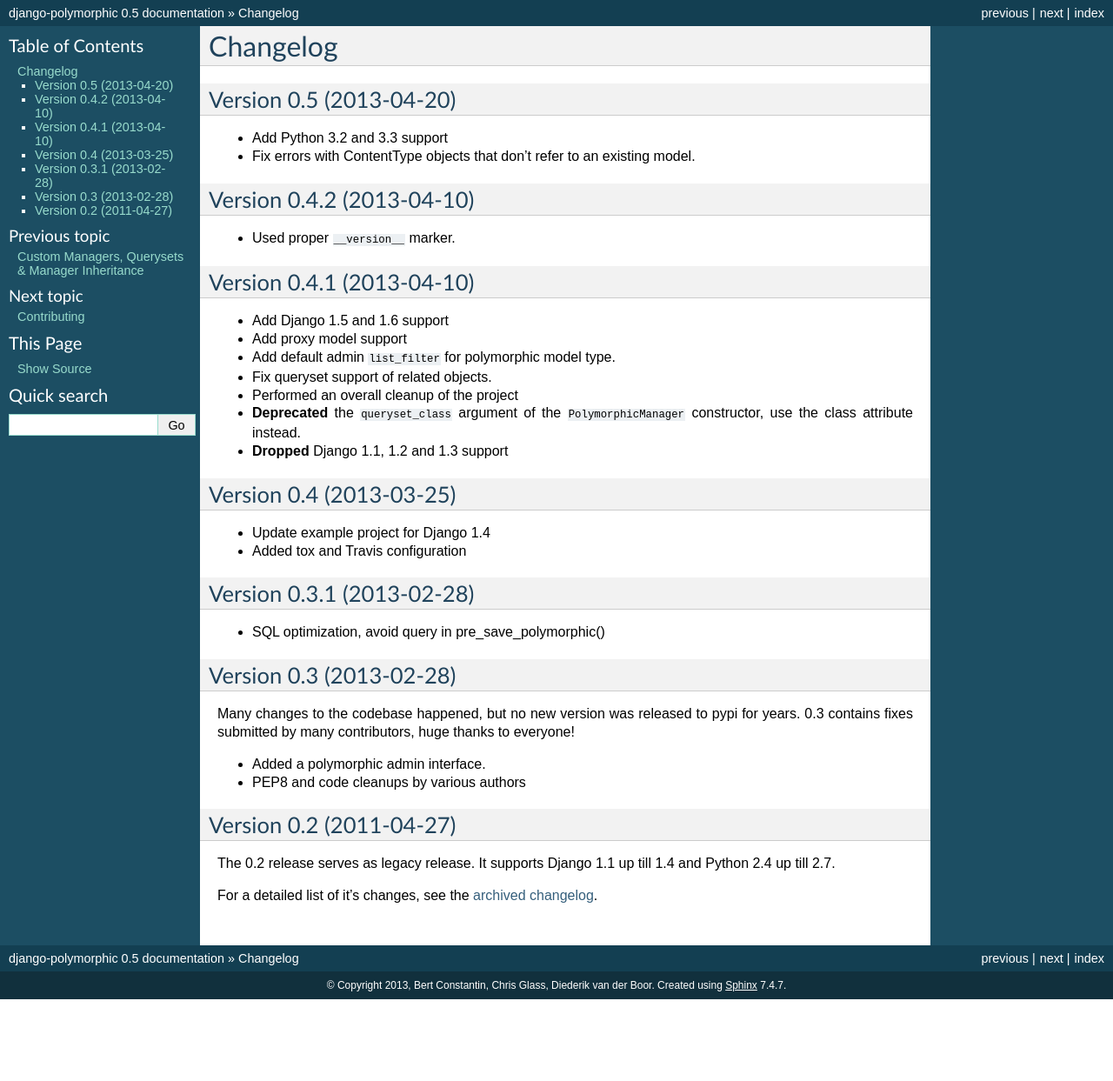
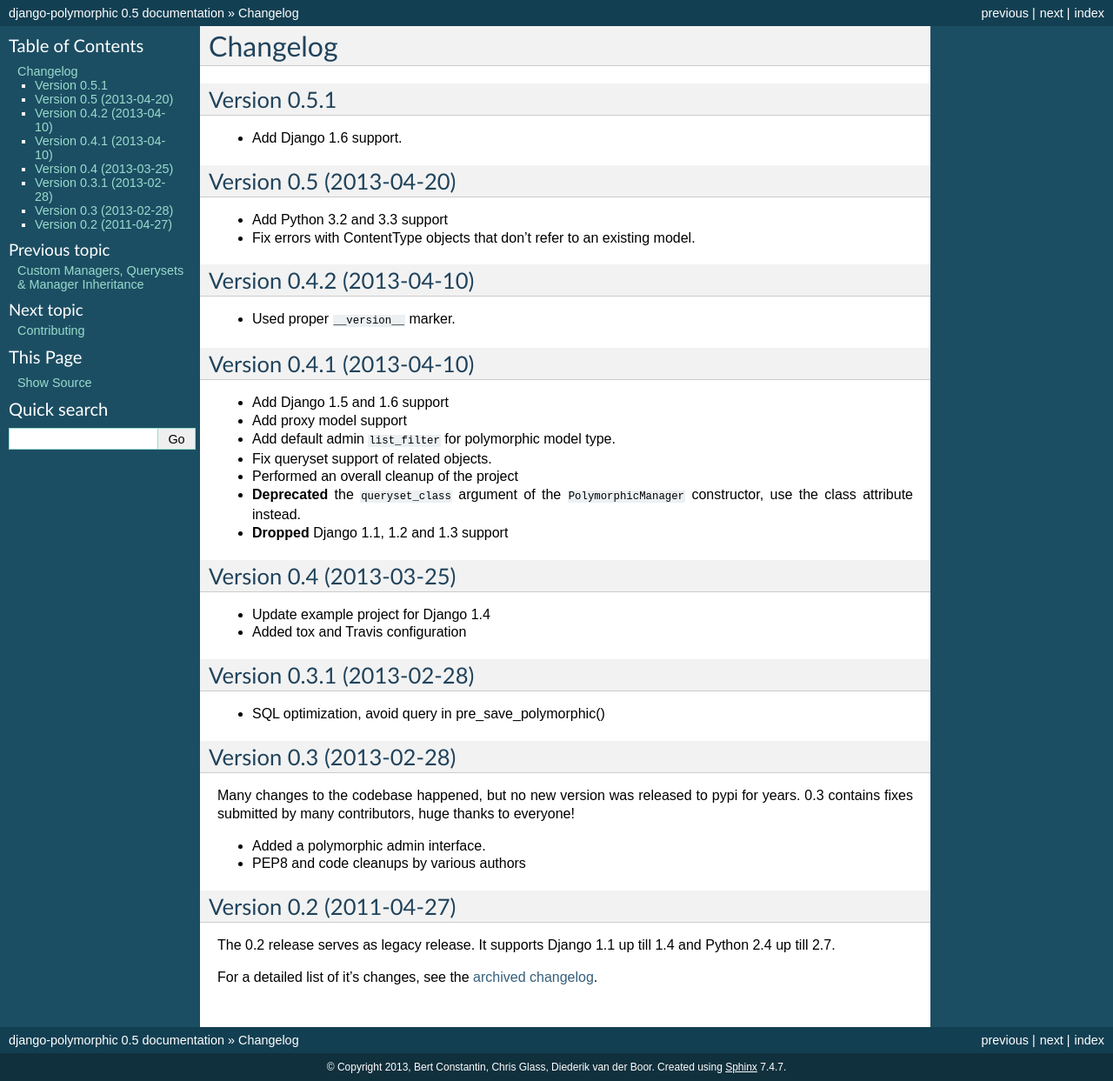
Before and after one commit to jazzband/django-polymorphic, a Sphinx documentation site: the page built from docs/changelog.rst, in a window 1280 px wide. Shown: the whole page at 87% size. Built offline with Sphinx 7.4.7, drawn with Linux system fonts in a browser that asks for light colours; before the commit the page ends 1149 px from its top, so only the background shows below that.

Commit message:
Increase version and add django 1.6 support to the changelog

```diff
--- a/docs/changelog.rst
+++ b/docs/changelog.rst
@@ -1,5 +1,10 @@
 Changelog
 ==========
+
+Version 0.5.1
+-------------
+
+* Add Django 1.6 support.
 
 Version 0.5 (2013-04-20)
 ------------------------
--- a/polymorphic/__version__.py
+++ b/polymorphic/__version__.py
@@ -11,4 +11,4 @@
     6. git commit
     7. push to github
 """
-__version__ = "0.5"
+__version__ = "0.5.1"
```
